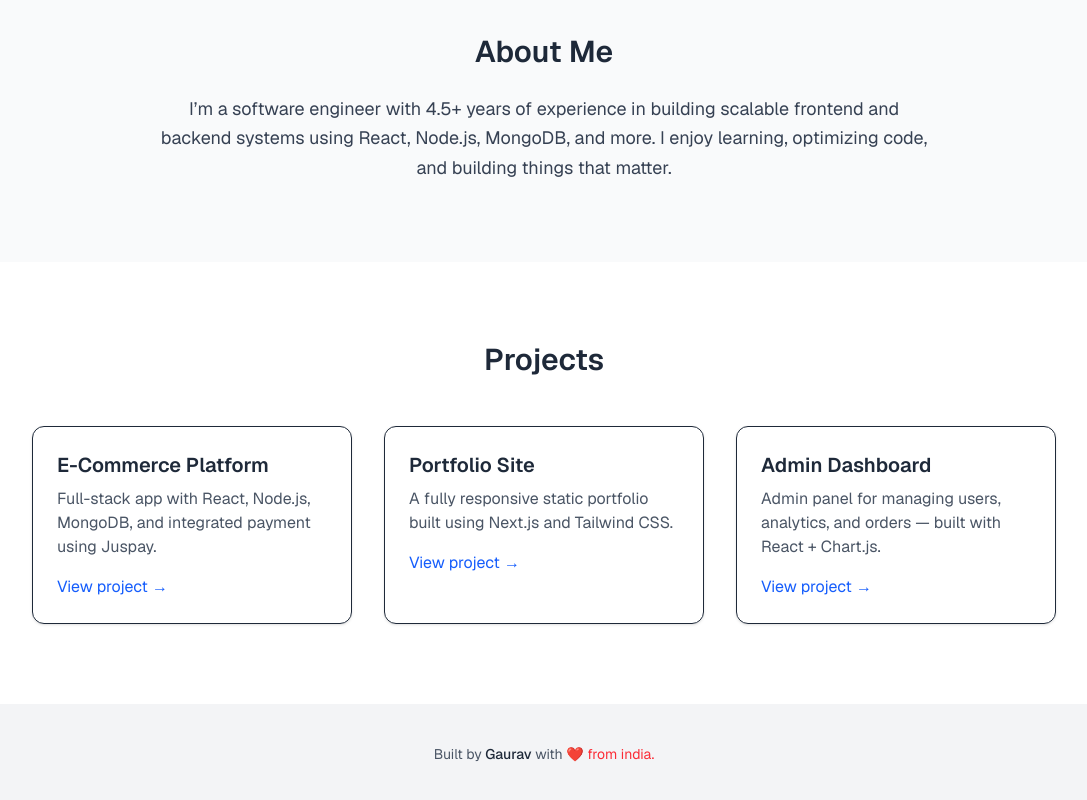
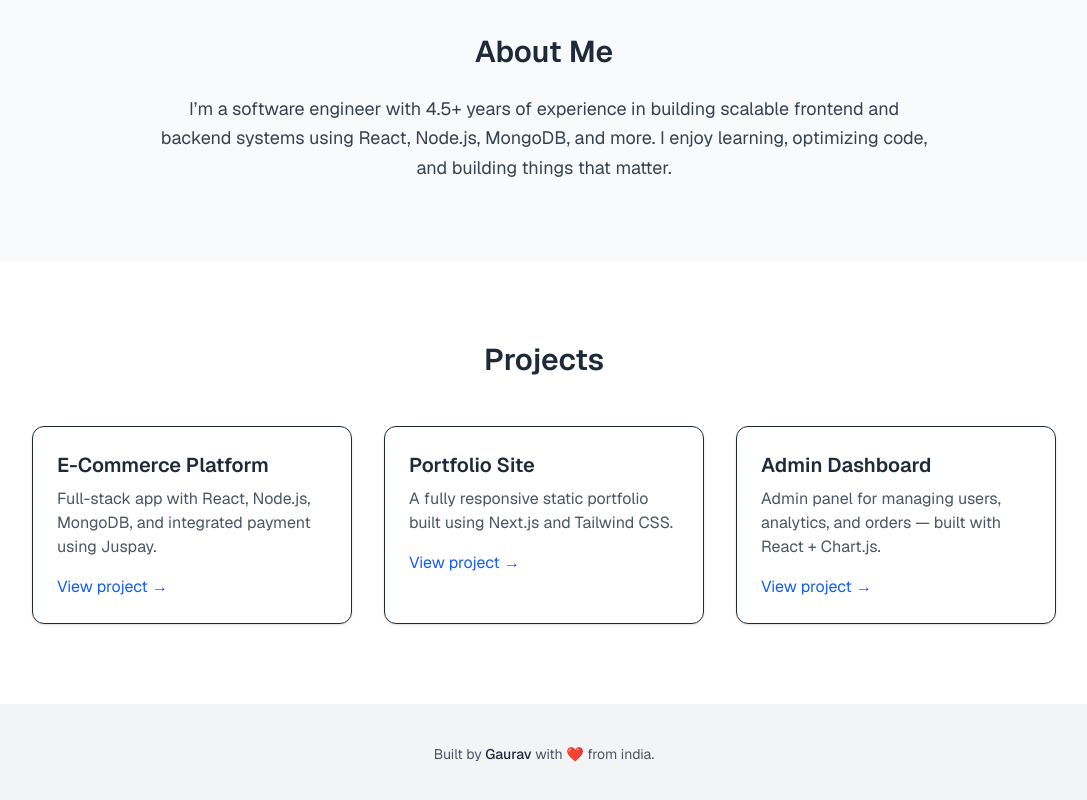
Before and after one commit to Gaurav-Kumar7903/test-next-app, a Next.js app: page / in a window 1280 px wide. Shown: the part 502-1302 px from the top of the page, without its empty margins (96-1183 px from the left). Built offline with nearby package versions, Linux system fonts and the light colour scheme.

Commit message:
fix/country name color

```diff
--- a/packages/home.tsx/index.tsx
+++ b/packages/home.tsx/index.tsx
@@ -65,7 +65,7 @@
 
       {/* Footer */}
         <footer className="py-10 bg-gray-100 text-center text-gray-600 text-sm">
-        Built by <span className="font-medium text-gray-800">Gaurav</span> with <span className="text-red-500">❤️ from india.</span>
+        Built by <span className="font-medium text-gray-800">Gaurav</span> with <span className="text-red-500">❤️ </span> from india.
         </footer>
     </main>
   );
```
